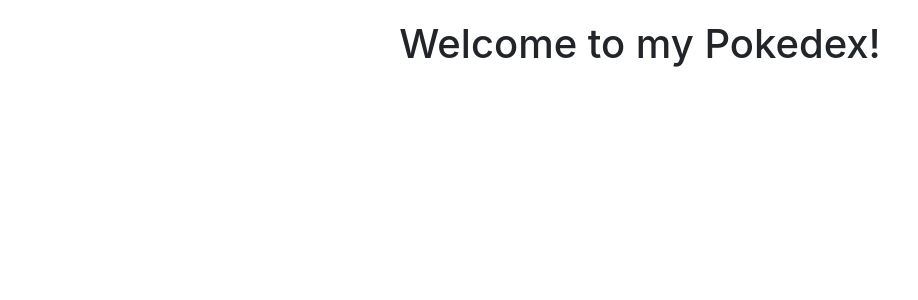
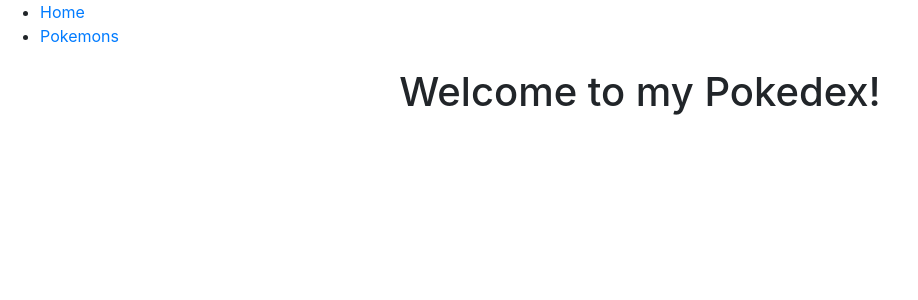
Before and after one commit to imxande/Port, a React (Create React App) app in the folder port/: page / in a window 1280 px wide. Shown: the top 300 px of the page, without its empty margins (0-918 px from the left). Built offline with nearby package versions, Linux system fonts and the light colour scheme.

Commit message:
added nav bar component

```diff
--- a/port/src/App.js
+++ b/port/src/App.js
@@ -2,12 +2,15 @@
 import "./App.css";
 import PokemonList from "./components/PokemonList";
 import Home from "./components/Home";
+import NavBar from "./components/NavBar";
 import { Route } from "react-router-dom";
 
 function App() {
   return (
     <div>
+      <NavBar />
       <Route exact path="/" component={Home} />
+      <Route path="/list" component={PokemonList} />
     </div>
   );
 }
--- a/port/src/components/NavBar.js
+++ b/port/src/components/NavBar.js
@@ -0,0 +1,19 @@
+import React from "react";
+import { Link } from "react-router-dom";
+
+const NavBar = () => {
+  return (
+    <div className="nav-bar">
+      <ul>
+        <li>
+          <Link to="/">Home</Link>
+        </li>
+        <li>
+          <Link to="/list">Pokemons</Link>
+        </li>
+      </ul>
+    </div>
+  );
+};
+
+export default NavBar;
```
